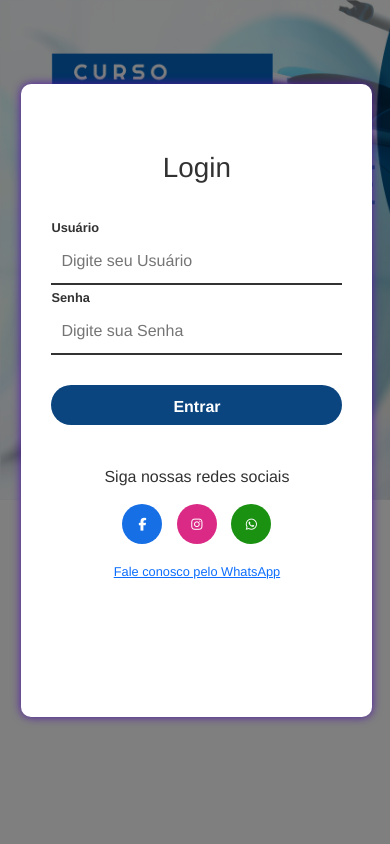
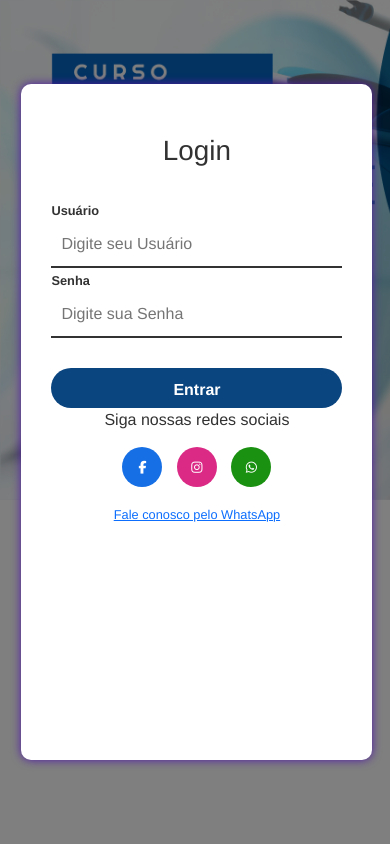
Before and after one commit to cfilipee/Plataforma-Curso-Planejamento-Campanha, a PHP site: page / in a window 390 px wide. Run offline with PHP 8.4, Linux system fonts and the light colour scheme; some libraries are stand-ins or nearby versions.

Commit message:
atualização layout login mobile

```diff
--- a/css/styles.css
+++ b/css/styles.css
@@ -169,14 +169,14 @@
 @media(max-width:450px){
 
   #login-container{
-    height: 75%;
+    height: 80%;
     /* flex-wrap: wrap; */
     width: 90%;
     left: -27.5%;
   }
 
   #login-container h1{
-    margin-top: 5vh;
+    margin-top: 3vh;
   }
 
   body{
@@ -188,5 +188,18 @@
 
   }
 
+  #social-container {
+    position: relative;
+    /* width: 100%;
+    padding-bottom: 56.25%; */
+  }
+
+  /* #social-container a{
+    position: absolute;
+    width: 100%;
+    height: 100%;
+    border: none;
+  } */
+
 
 }
--- a/index.php
+++ b/index.php
@@ -32,7 +32,7 @@
             <input type="password" name="senha" id="password" placeholder="Digite sua Senha">
 
             <input type="submit" value="Entrar">
-        </form>
+
             <div id="social-container">
               <p>Siga nossas redes sociais</p>
               <a href="https://www.facebook.com/seuplanejamentoideal" target="_blank"><i class="fa fa-facebook-f"></i></a>
@@ -41,10 +41,13 @@
               <a href="http://wa.me/5561996994077" target="_blank"><i class="fa fa-whatsapp"></i></a>
 
               <!-- <i class="fa fa-linkedin"></i> -->
+            </div>
 
-        </div>
+            <a href="http://wa.me/5561996994077" target="_blank" id="forgot-pass">Fale conosco pelo WhatsApp</a>
+        </form>
+
         <!-- <div id="register-container"> -->
-            <a href="http://wa.me/5561996994077" target="_blank" id="forgot-pass">Fale conosco pelo WhatsApp</a>
+
             <!-- <p>Ainda não tem conta?</p> -->
             <!-- <a href="#">Registrar-se</a> -->
 
--- a/restrito/formulario.sql
+++ b/restrito/formulario.sql
@@ -81,8 +81,8 @@
     `usuarios`(`nome`, `loginn`, `senha`)
 VALUES
     (
-        'Caio Filipe',
-        'caiofilipe',
+        'Aluno Geral',
+        'PLANEJAMENTO',
         md5(2020)
     );
 
```
Also changed, not shown: 1 other file. Lines whose indentation alone changed are shown as unchanged.
